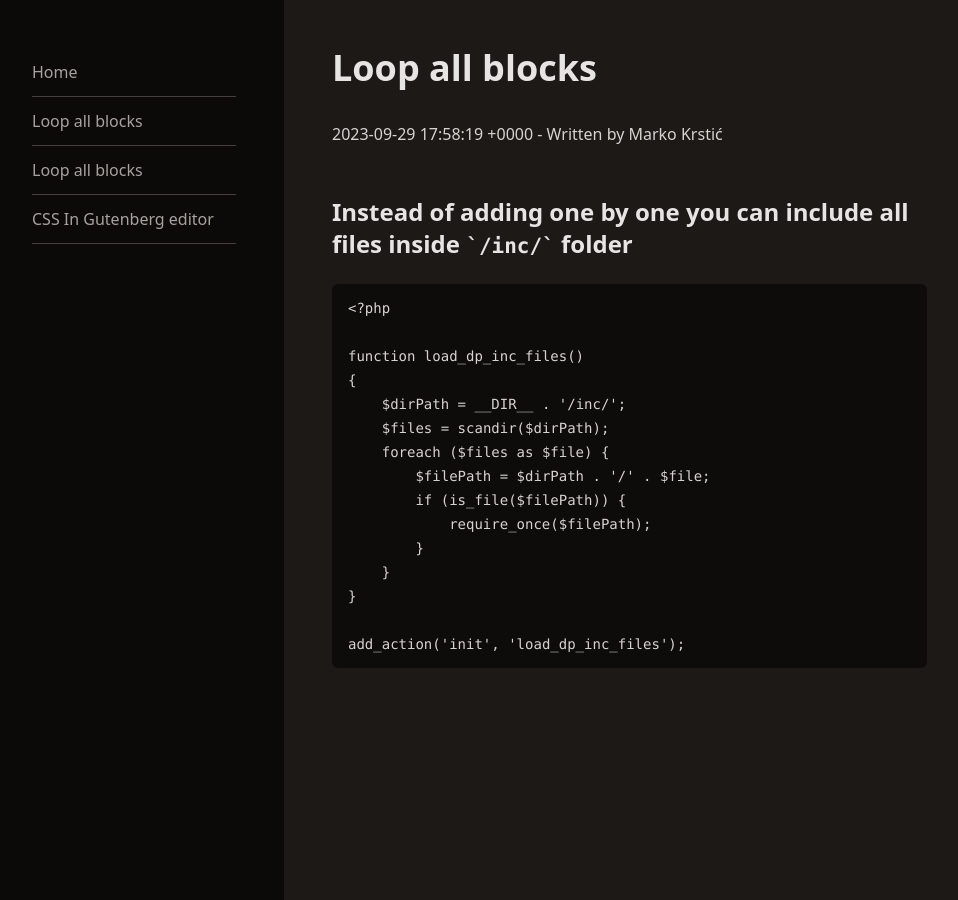
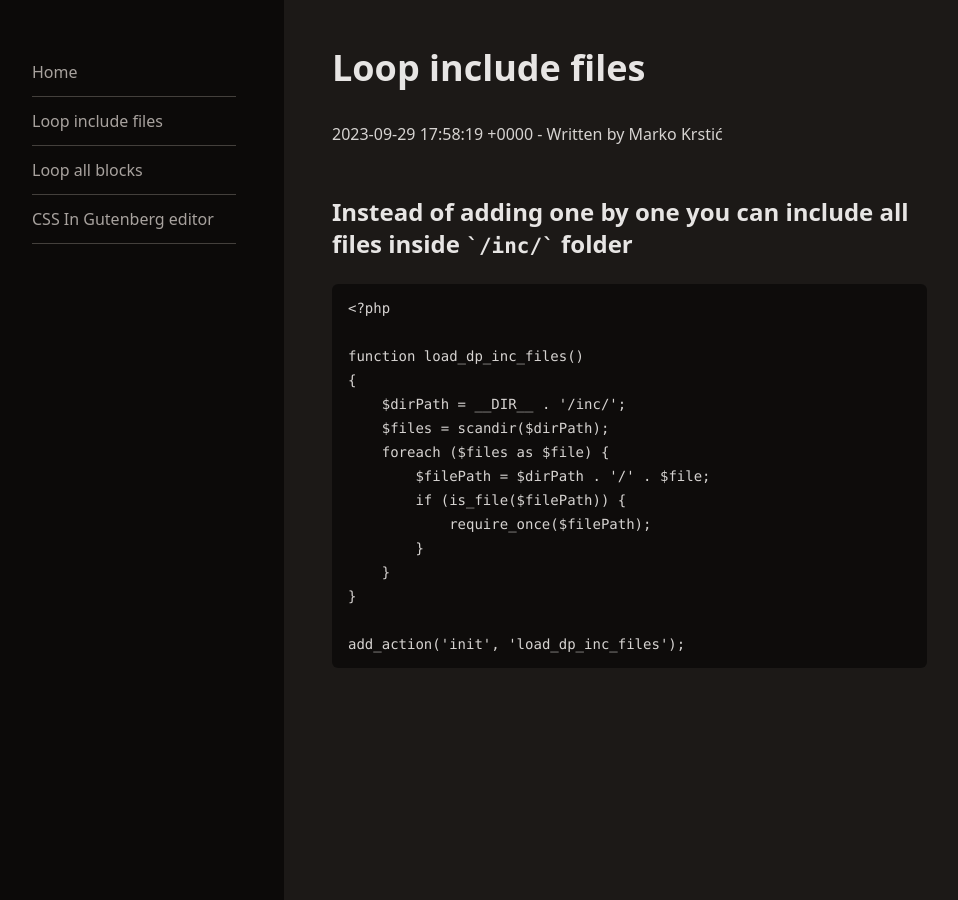
Before and after one commit to wpdevnotes/wpdevnotes, a Jekyll site: the page built from _posts/2023-09-29-loop-included-files.md, in a window 1280 px wide. Shown: the whole page, without its empty margins (16-974 px from the left). Built offline with Jekyll 4.4.1, drawn with Linux system fonts in a browser that asks for light colours.

Commit message:
Update 2023-09-29-loop-included-files.md

```diff
--- a/_posts/2023-09-29-loop-included-files.md
+++ b/_posts/2023-09-29-loop-included-files.md
@@ -1,5 +1,5 @@
 ---
-title:  "Loop all blocks"
+title:  "Loop include files"
 date:   2023-09-29 19:58:19 +0200
 categories: FSE
 author: Marko Krstić
```
